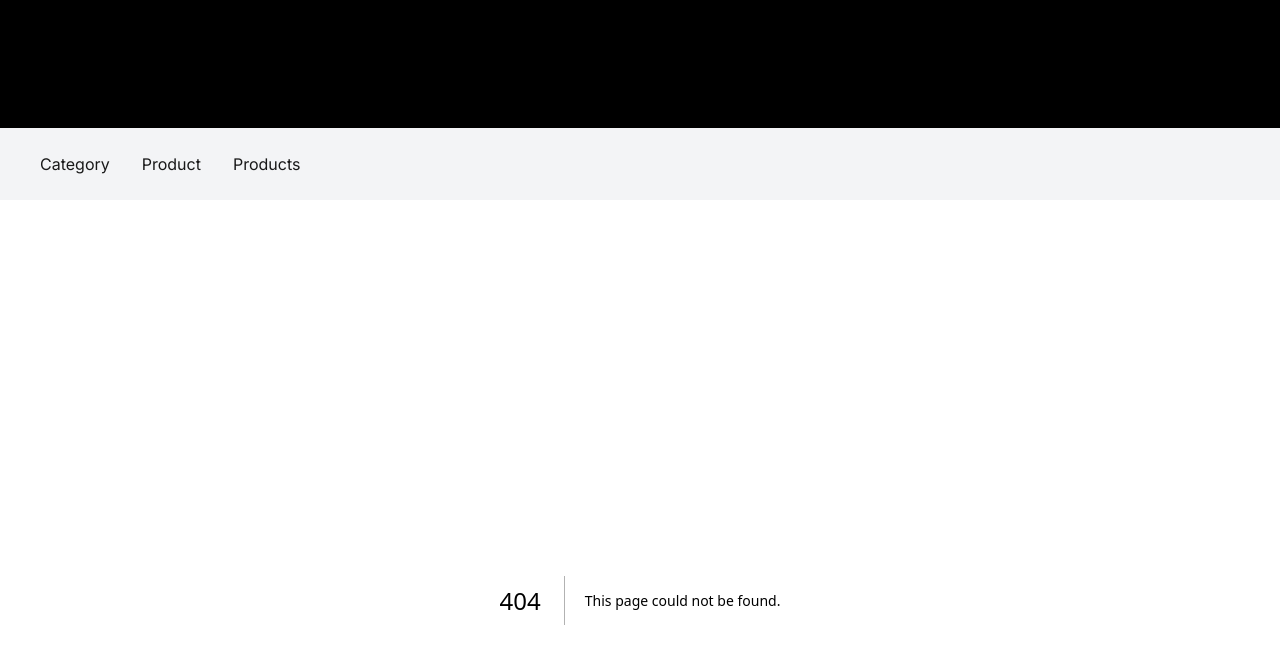
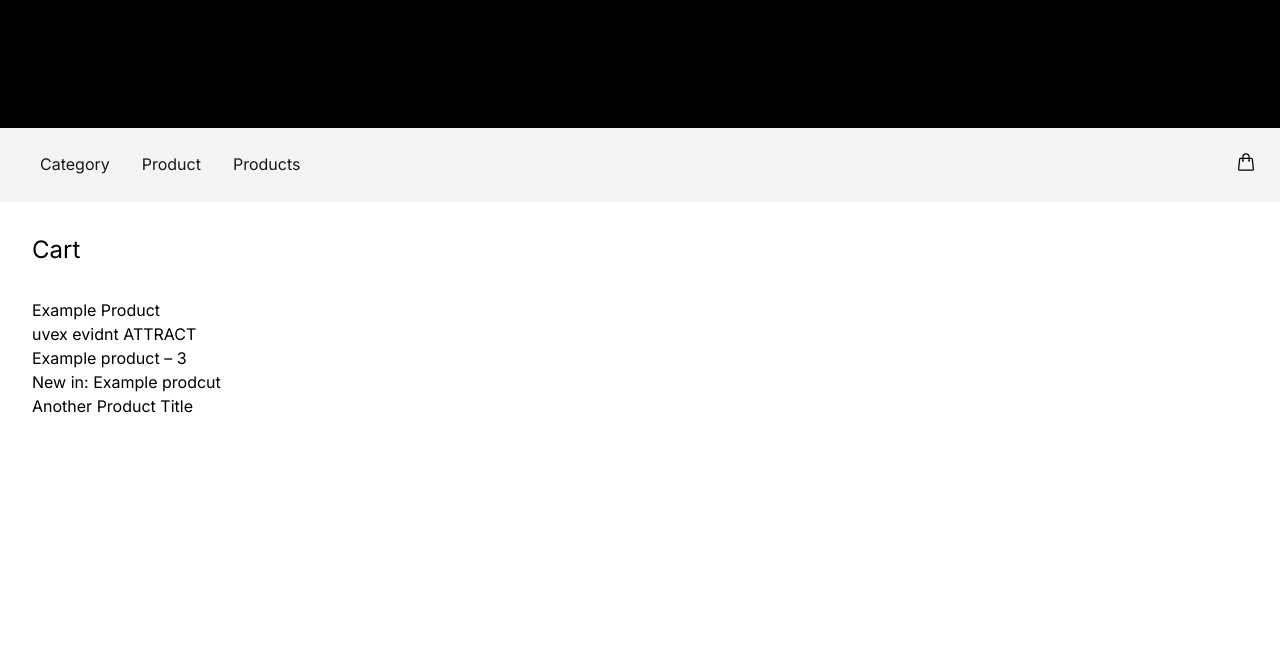
Before and after one commit to drubr/uvex-next, a Next.js app: page /checkout/cart in a window 1280 px wide. Before the commit this address had no page. Shown: the top 664 px of the page. Built offline with nearby package versions, Linux system fonts and the light colour scheme.

Commit message:
Prepare useCart to handle Cart state and build Cart UI

```diff
--- /dev/null
+++ b/src/app/checkout/cart/page.tsx
@@ -0,0 +1,22 @@
+"use client";
+
+import { useCart } from "@/hooks/useCart";
+
+export default function CartPage() {
+  const { products } = useCart();
+  return (
+    <>
+      <div className="p-8">
+        <h1 className="text-2xl">Cart</h1>
+      </div>
+
+      <section className="px-8">
+        <div>
+          {products.map((product, index) => (
+            <div key={index}>{product.title}</div>
+          ))}
+        </div>
+      </section>
+    </>
+  );
+}
--- a/src/components/Header.tsx
+++ b/src/components/Header.tsx
@@ -1,10 +1,12 @@
 import Link from "next/link";
+import MiniCart from "@/components/MiniCart";
 
 export default function Header() {
   return (
     <>
       <header className="grid h-32 items-center justify-end bg-black"></header>
-      <ul className="flex bg-gray-100 p-6">
+      <div className="flex flex-wrap justify-between gap-4 bg-gray-100 p-6">
+        <ul className="flex">
           <li>
             <Link
               href="/category"
@@ -30,6 +32,8 @@ export default function Header() {
             </Link>
           </li>
         </ul>
+        <MiniCart />
+      </div>
     </>
   );
 }
--- /dev/null
+++ b/src/components/MiniCart.tsx
@@ -0,0 +1,106 @@
+"use client";
+
+import {
+  PencilIcon,
+  ShoppingBagIcon,
+  TrashIcon,
+  XMarkIcon,
+} from "@heroicons/react/24/outline";
+import Link from "next/link";
+import { useCart } from "@/hooks/useCart";
+import Image from "next/image";
+
+export default function MiniCart() {
+  const { products, miniCartOpen, toggleMiniCart, total, deleteProduct } =
+    useCart();
+
+  return (
+    <div className="relative z-50">
+      <button
+        aria-label="Cart button with icon"
+        onClick={() => toggleMiniCart()}
+      >
+        <ShoppingBagIcon className="h-5 w-5" />
+      </button>
+
+      <div
+        className={`absolute right-0 top-8 max-h-[50vh] min-w-[20rem] overflow-hidden overflow-y-scroll rounded border bg-white transition-all ${
+          miniCartOpen
+            ? "visible translate-y-0 opacity-100"
+            : "invisible translate-y-4 opacity-0"
+        }`}
+      >
+        <header className="sticky top-0 flex flex-wrap items-start justify-between gap-2 border-b bg-white p-2 pl-4">
+          <div>Cart</div>
+          <button>
+            <XMarkIcon className="h-5 w-5" onClick={() => toggleMiniCart()} />
+          </button>
+        </header>
+
+        <div className="p-4">
+          <ul className="grid gap-4">
+            {products.map((product, index) => (
+              <li key={index}>
+                <div className="flex items-start gap-2">
+                  <Image
+                    src={product.images[0]}
+                    alt={product.title + "thumbnail"}
+                    width={56}
+                    height={56}
+                    className="object-contain"
+                  />
+                  <div className="flex-1">
+                    <h3 className="text-orange-400">{product.title}</h3>
+                    <div>{product.variants[0].price} €</div>
+                    <div className="flex items-center justify-between gap-1">
+                      <label className="inline-flex items-center gap-2">
+                        Menge:
+                        <input
+                          type="text"
+                          defaultValue="1"
+                          className="inline-flex w-12 border px-2 py-1 text-center"
+                        />
+                      </label>
+
+                      <div className="flex gap-2">
+                        <Link
+                          href={`/product/${product.id}`}
+                          className="inline-block"
+                        >
+                          <PencilIcon className="h-5 w-5" />
+                        </Link>
+
+                        <button
+                          className="flex-1"
+                          onClick={() => deleteProduct(product.id.toString())}
+                        >
+                          <TrashIcon className="h-5 w-5" />
+                        </button>
+                      </div>
+                    </div>
+                  </div>
+                </div>
+              </li>
+            ))}
+          </ul>
+        </div>
+
+        <footer className="sticky bottom-0 grid w-full gap-1 border-t bg-white p-4">
+          <div className="flex justify-between gap-2">
+            <div>
+              <b>{products.length}</b> Products
+            </div>
+            <div>{total} €</div>
+          </div>
+
+          <Link
+            href="/checkout/cart"
+            className="block bg-black p-2 text-center text-white"
+          >
+            Go to Cart
+          </Link>
+        </footer>
+      </div>
+    </div>
+  );
+}
--- a/src/components/ProductPage/ProductBuyConfiguration.tsx
+++ b/src/components/ProductPage/ProductBuyConfiguration.tsx
@@ -1,6 +1,7 @@
 import Link from "next/link";
 import ProductVariantSelection from "@/components/ProductCard/ProductVariantSelection";
 import { Product, Variant } from "@/interfaces";
+import { useCart } from "@/hooks/useCart";
 
 export default function ProductBuyConfiguration({
   product,
@@ -9,6 +10,7 @@ export default function ProductBuyConfiguration({
   product?: Product;
   variant?: Variant;
 }) {
+  const { addProduct } = useCart();
   if (!product) return <div>No product found. :)</div>;
 
   return (
@@ -27,6 +29,7 @@ export default function ProductBuyConfiguration({
         <button
           className="bg-black p-4 text-white disabled:bg-black/30"
           disabled={variant?.stock === 0 || !variant}
+          onClick={() => addProduct(product)}
         >
           {variant ? "Add to cart" : "Please select a variant"}
         </button>
--- /dev/null
+++ b/src/hooks/useCart.tsx
@@ -0,0 +1,71 @@
+import { useCallback, useEffect, useState } from "react";
+import { usePathname } from "next/navigation";
+import { Product } from "@/interfaces";
+import { products } from "@/data";
+
+export function useCart() {
+  const pathname = usePathname();
+  const [cart, setCart] = useState<{
+    products: Product[];
+    miniCartOpen: boolean;
+    cartDrawerOpen: boolean;
+  }>({
+    products: [...products],
+    miniCartOpen: true,
+    cartDrawerOpen: false,
+  });
+
+  useEffect(() => {
+    if (pathname) closeMiniCart();
+  }, [pathname]);
+
+  const closeMiniCart = () => {
+    setCart((prevState) => {
+      return { ...prevState, miniCartOpen: false };
+    });
+  };
+
+  const toggleMiniCart = () => {
+    setCart((prevState) => {
+      return { ...prevState, miniCartOpen: !prevState.miniCartOpen };
+    });
+  };
+
+  const addProduct = (product: Product) => {
+    setCart((prevState) => {
+      return {
+        ...prevState,
+        products: [...prevState.products, product],
+      };
+    });
+  };
+
+  const deleteProduct = (productId: string) => {
+    setCart((prevState) => {
+      return {
+        ...prevState,
+        products: prevState.products.filter(
+          (product) => product.id.toString() !== productId,
+        ),
+      };
+    });
+  };
+
+  const total = useCallback(() => {
+    return cart.products
+      .reduce(
+        (accumulator, currentValue) =>
+          accumulator + currentValue.variants[0].price,
+        0,
+      )
+      .toFixed(2);
+  }, [cart.products]);
+
+  return {
+    ...cart,
+    total: total(),
+    toggleMiniCart,
+    addProduct,
+    deleteProduct,
+  };
+}
```
Lines whose indentation alone changed are shown as unchanged.
